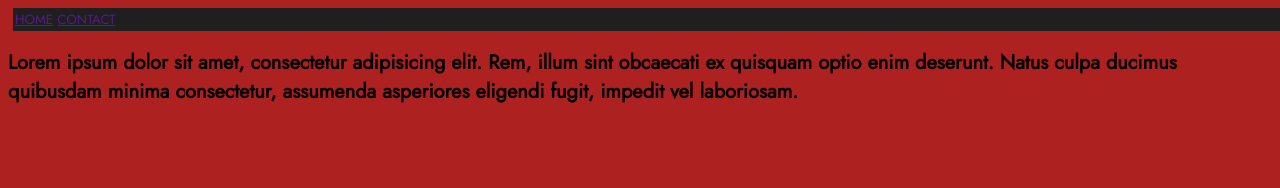
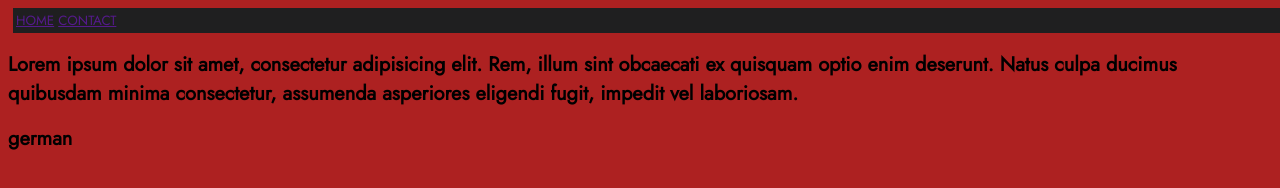
Before and after one commit to charly8888/Proyecto-presentaci-n-Germ-n-Hornus, a plain HTML site: page index.html in a window 1280 px wide. Drawn offline with Linux system fonts and the light colour scheme.

Commit message:
agregamos todos los archivos

```diff
--- a/app.js
+++ b/app.js
@@ -0,0 +1 @@
+sdadsad
--- a/css/style.css
+++ b/css/style.css
@@ -9,6 +9,6 @@ header{
     width: 100%;
     background-color: rgb(31, 31, 32);
     color: lightyellow;
-    padding: 2px;
+    padding: 3px;
     margin: 5px;
 }
--- a/index.html
+++ b/index.html
@@ -22,7 +22,7 @@
             <h2>Lorem ipsum dolor sit amet, consectetur adipisicing elit. Rem, illum sint obcaecati ex quisquam optio enim deserunt. Natus culpa ducimus quibusdam minima consectetur, assumenda asperiores eligendi fugit, impedit vel laboriosam.</h2>
         </article>
         <article>
-            <h2></h2>
+            <h2>german</h2>
         </article>
     </section>
 </main>
```
